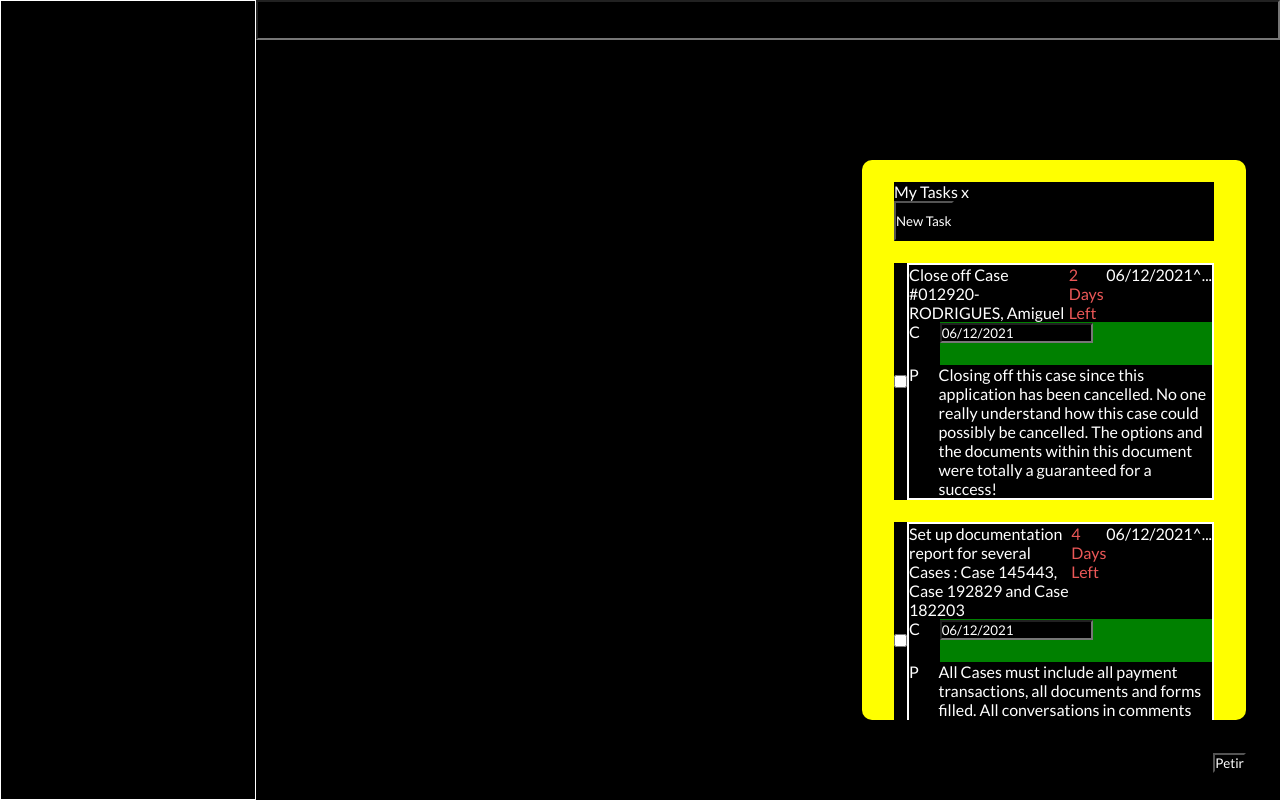
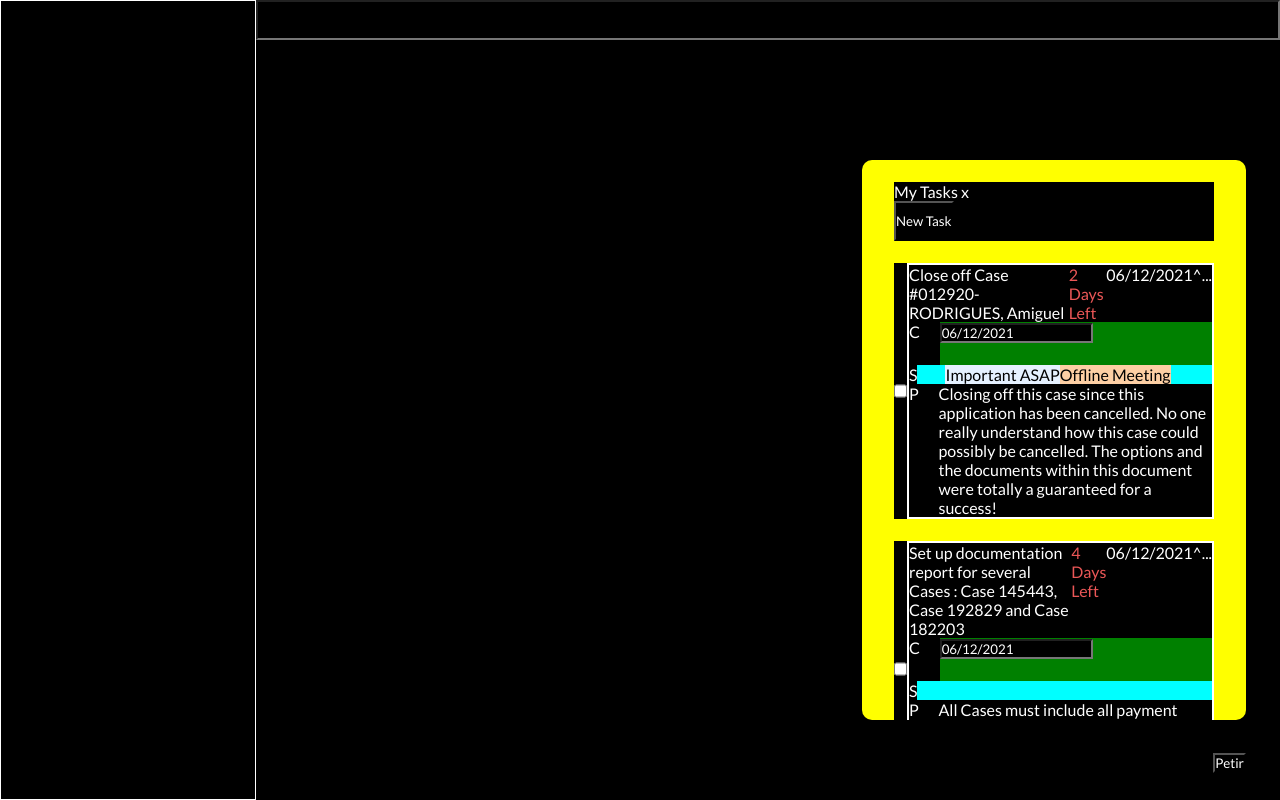
Before and after one commit to Alfinaditya/Quicks-Pop-Up, a React (Vite) app: page /task in a window 1280 px wide. Built offline with nearby package versions, Linux system fonts and the light colour scheme.

Commit message:
completed bonus round stickers

```diff
--- a/src/pages/Inbox/Inbox[id]/index.jsx
+++ b/src/pages/Inbox/Inbox[id]/index.jsx
@@ -104,7 +104,7 @@ const InboxDetail = () => {
                 </Left>
                 <Options
                   onClick={() =>
-                    setShowOptionsBubleById((showOptionsBubbleById) =>
+                    setShowOptionsBubbleById((showOptionsBubbleById) =>
                       showOptionsBubbleById === chat.id ? "" : chat.id
                     )
                   }
--- a/src/pages/Task/index.jsx
+++ b/src/pages/Task/index.jsx
@@ -12,15 +12,17 @@ import {
   Title,
 } from "./styles";
 import tasksFromServer from "./task.json";
+import stickersFromServer from "./sticker.json";
 import dayjs from "dayjs";
-import customParseFormat from "dayjs/plugin/customParseFormat";
 
 const Task = () => {
   const [openDropdown, setOpenDropdown] = useState(false);
   const [tasks, setTasks] = useState([]);
+  const [stickers, setStickers] = useState([]);
   const [tasksDropdown, setTasksDropdown] = useState([]);
   const [filteringTasks, setFilteringTasks] = useState(false);
   const [showOptionsBubbleById, setShowOptionsBubbleById] = useState("");
+  const [showStickersBubbleById, setShowStickersBubbleById] = useState("");
   const [calendarValue, setCalendarValue] = useState("");
   const [showEditDescriptionInputById, setShowEditDescriptionInputById] =
     useState("");
@@ -30,6 +32,7 @@ const Task = () => {
     setTimeout(() => {
       setTasks(tasksFromServer);
       setTasksDropdown(tasksFromServer);
+      setStickers(stickersFromServer);
     }, 2000);
   }, []);
 
@@ -158,6 +161,27 @@ const Task = () => {
     const updatedTodos = tasks.map((task) => {
       return task.todos.filter((todo) => {
         return todo.id !== id;
+      });
+    });
+    const updatedTasks = tasks.map((task, i) => {
+      return { ...task, todos: updatedTodos[i] };
+    });
+    setTasks(updatedTasks);
+  }
+
+  function handleAddSticker(id, stickerId) {
+    const sticker = stickers.find((sticker) => sticker.id === stickerId);
+
+    const updatedTodos = tasks.map((task) => {
+      return task.todos.map((todo) => {
+        if (todo.id === id) {
+          // To Check if Current Todos sticker contains duplicate value
+          if (todo.stickers.find((st) => st.id === sticker.id)) {
+            return { ...todo };
+          }
+          return { ...todo, stickers: [...todo.stickers, sticker] };
+        }
+        return { ...todo };
       });
     });
     const updatedTasks = tasks.map((task, i) => {
@@ -304,6 +328,65 @@ const Task = () => {
                             />
                           </div>
                         </div>
+                        <div
+                          style={{
+                            display: "flex",
+                            background: "aqua",
+                            position: "relative",
+                          }}
+                        >
+                          <p
+                            onClick={() =>
+                              setShowStickersBubbleById(
+                                (showStickersBubbleById) =>
+                                  showStickersBubbleById === todo.id
+                                    ? ""
+                                    : todo.id
+                              )
+                            }
+                          >
+                            S
+                          </p>
+                          <div
+                            style={{
+                              display: "flex",
+                              marginLeft: "28px",
+                            }}
+                          >
+                            {todo.stickers.map((sticker) => (
+                              <div
+                                key={sticker.id}
+                                style={{
+                                  background: sticker.color,
+                                  color: "black",
+                                }}
+                              >
+                                {sticker.name}
+                              </div>
+                            ))}
+                          </div>
+                          <div
+                            style={{
+                              position: "absolute",
+                              // top: "58%",
+                              zIndex: 999,
+                              top: 20,
+                              left: 0,
+                            }}
+                          >
+                            {showStickersBubbleById === todo.id &&
+                              stickers.map((sticker) => (
+                                <div
+                                  onClick={() =>
+                                    handleAddSticker(todo.id, sticker.id)
+                                  }
+                                  key={sticker.id}
+                                >
+                                  <div>{sticker.name}</div>
+                                </div>
+                              ))}
+                          </div>
+                        </div>
                         <div style={{ display: "flex" }}>
                           <p style={{ marginRight: "19.67px" }}>P</p>
                           {showEditDescriptionInputById === todo.id ? (
--- /dev/null
+++ b/src/pages/Task/sticker.json
@@ -0,0 +1,42 @@
+[
+  {
+    "id": "01184b8c-1843-4ff5-b588-e8821b294ad2",
+    "name": "Important ASAP",
+    "color": "#E5F1FF"
+  },
+  {
+    "id": "f9278ede-0859-4e3d-8ceb-12f08eb41956",
+    "name": "Offline Meeting",
+    "color": "#FDCFA4"
+  },
+  {
+    "id": "ad19d539-f866-4643-9708-127f597a6916 ",
+    "name": "Virtual Meeting",
+    "color": "#F9E9C3"
+  },
+  {
+    "id": "13dc0e4d-e631-4e76-aa73-a931668ac094",
+    "name": "ASAP",
+    "color": "#AFEBDB"
+  },
+  {
+    "id": "a779b490-b7d8-4dc2-9e48-0bf6094b65e8",
+    "name": "Client Related",
+    "color": "#CBF1C2"
+  },
+  {
+    "id": "e07d8ae1-4931-463a-855c-aa095c6a9e4f",
+    "name": "Self Task",
+    "color": "#CFCEF9"
+  },
+  {
+    "id": "a95e1f37-9851-4da8-9b78-269a6850392e",
+    "name": "Appointments",
+    "color": "#F9E0FD"
+  },
+  {
+    "id": "16c10aa6-bec3-4819-a6b9-5ce7f17d9c9f",
+    "name": "Court Related",
+    "color": "#9DD0ED"
+  }
+]
--- a/src/pages/Task/task.json
+++ b/src/pages/Task/task.json
@@ -10,7 +10,19 @@
         "description": "Closing off this case since this application has been cancelled. No one really understand how this case could possibly be cancelled. The options and the documents within this document were totally a guaranteed for a success!",
         "daysLeft": 2,
         "createdAt": "12-06-2021",
-        "isFinished": false
+        "isFinished": false,
+        "stickers": [
+          {
+            "id": "01184b8c-1843-4ff5-b588-e8821b294ad2",
+            "name": "Important ASAP",
+            "color": "#E5F1FF"
+          },
+          {
+            "id": "f9278ede-0859-4e3d-8ceb-12f08eb41956",
+            "name": "Offline Meeting",
+            "color": "#FDCFA4"
+          }
+        ]
       },
       {
         "id": "975a8317-aac0-4f15-82c6-5de9e77d1174",
@@ -19,7 +31,8 @@
         "description": "All Cases must include all payment transactions, all documents and forms filled. All conversations in comments and messages in channels and emails should be provided as well in.",
         "daysLeft": 4,
         "createdAt": "12-06-2021",
-        "isFinished": false
+        "isFinished": false,
+        "stickers": []
       }
     ]
   },
@@ -34,7 +47,8 @@
         "description": "",
         "daysLeft": 10,
         "createdAt": "03-06-2021",
-        "isFinished": false
+        "isFinished": false,
+        "stickers": []
       },
       {
         "id": "f80871a4-055e-4ace-9bc8-ce9d8bf8dd9c",
@@ -43,7 +57,8 @@
         "description": "",
         "daysLeft": -1,
         "createdAt": "03-06-2021",
-        "isFinished": true
+        "isFinished": true,
+        "stickers": []
       },
       {
         "id": "f3a02c9e-0ccc-4d87-92c4-018eb78ddfae",
@@ -52,7 +67,8 @@
         "description": "",
         "daysLeft": -1,
         "createdAt": "02-06-2021",
-        "isFinished": true
+        "isFinished": true,
+        "stickers": []
       }
     ]
   }
```
